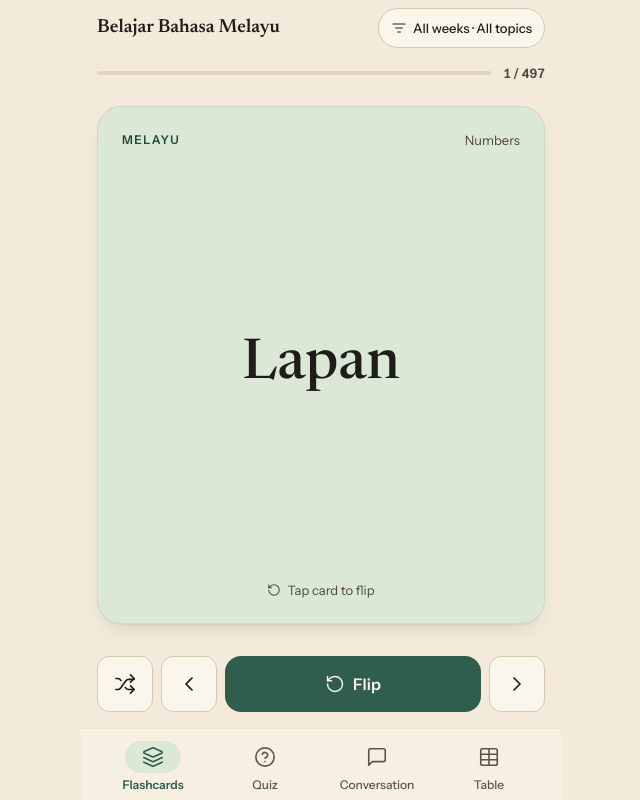
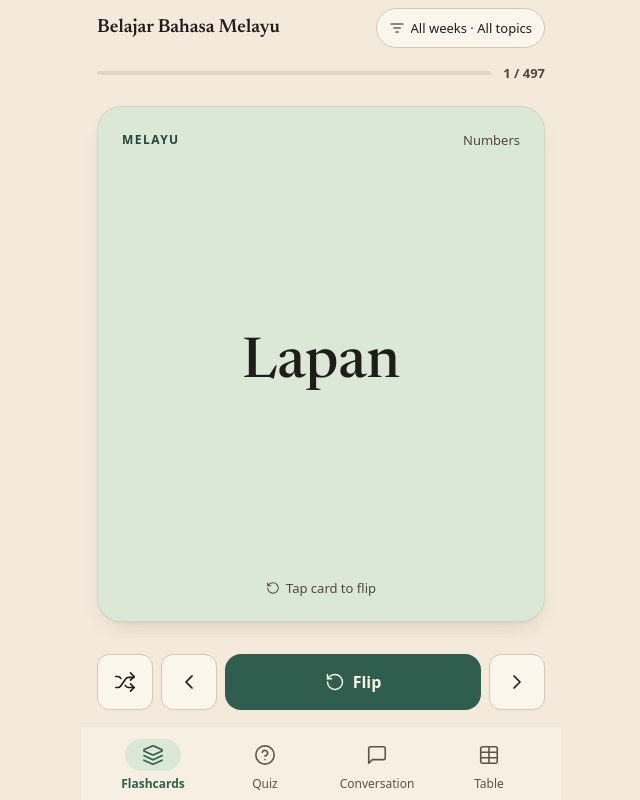
Before and after one commit to threestrandlabs/stp-malay, a plain HTML site: page index.html in a window 1280 px wide. Shown: the whole page, without its empty margins (319-959 px from the left). Drawn offline with Linux system fonts and the light colour scheme.

Commit message:
feat: self-host Atkinson Hyperlegible Next (OFL), drop Instrument Sans

```diff
--- a/fonts/fonts.css
+++ b/fonts/fonts.css
@@ -1,10 +1,10 @@
-/* Self-hosted, SIL Open Font License 1.1 (Instrument Sans, Newsreader via Google Fonts). Latin subset, variable weight. */
+/* Self-hosted, SIL Open Font License 1.1 (Atkinson Hyperlegible Next, Newsreader via Google Fonts). Latin subset, variable weight. */
 @font-face {
-  font-family: 'Instrument Sans';
+  font-family: 'Atkinson Hyperlegible Next';
   font-style: normal;
-  font-weight: 400 700;
+  font-weight: 200 800;
   font-display: swap;
-  src: url(instrument-sans-latin.woff2) format('woff2');
+  src: url(atkinson-hyperlegible-next-latin.woff2) format('woff2');
   unicode-range: U+0000-00FF, U+0131, U+0152-0153, U+02BB-02BC, U+02C6, U+02DA, U+02DC, U+0304, U+0308, U+0329, U+2000-206F, U+20AC, U+2122, U+2191, U+2193, U+2212, U+2215, U+FEFF, U+FFFD;
 }
 @font-face {
```
Also changed, not shown: fonts/atkinson-hyperlegible-next-latin.woff2 (added), fonts/instrument-sans-latin.woff2 (deleted).
